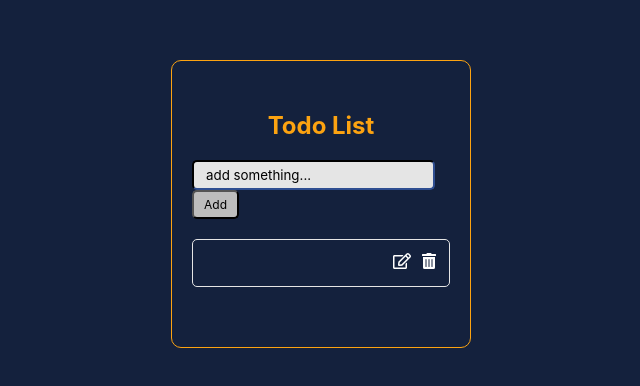
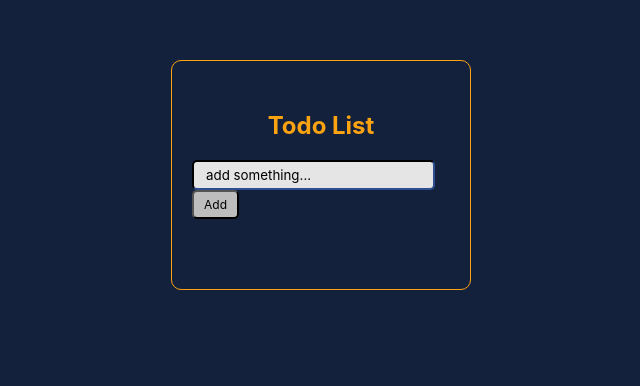
Before and after one commit to EmadNova/TodoList2, a React (Create React App) app: page / in a window 1280 px wide. Shown: the part 140-526 px from the top of the page, without its empty margins (319-959 px from the left). Built offline with nearby package versions, Linux system fonts and the light colour scheme.

Commit message:
add fixed

```diff
--- a/src/App.js
+++ b/src/App.js
@@ -14,12 +14,13 @@ const App = () => {
     const [input, setInput] = useState("");
 
     const [task, setTask] = useState([{
-        id: {uuid},
+        id: "",
         number: "",
-        data: {input},
+        data: "",
     }]);
 
     //Helper Functions
+
 
     const inputHandler = (e) => {
         setInput(e.target.value)
@@ -31,9 +32,12 @@ const App = () => {
         if (input.length === 0) {
             alert("Oh, so you dont have any...!?")
         } else {
-            setTask(prevState => [...prevState, task.data])
+            setTask(prevState => [...prevState, {
+                id: uuid(),
+                number: task.length,
+                data: input,
+            }])
         }
-
         setInput("");
     }
 
@@ -55,7 +59,7 @@ const App = () => {
                 </div>
                 <div className={styles.allTask}>
                     <ul className={styles.newTask}>
-                        {task.map(tasks => <Task key={task.id} number={task.number} data={task.data}/>)}
+                        {task.map(task => <Task key={task.id} number={task.number} data={task.data}/>)}
                     </ul>
                 </div>
             </div>
--- a/src/component/Task.js
+++ b/src/component/Task.js
@@ -8,8 +8,11 @@ import {FaRegEdit, FaTrashAlt} from "react-icons/fa";
 
 
 const Task = (props) => {
+
+
     return (
         <div>
+            {props.data !== "" ?
                 <li>
                     <span className={styles.taskID}>{props.number}</span>
                     <h3>{props.data}</h3>
@@ -18,6 +21,7 @@ const Task = (props) => {
                         <span className={styles.dltBTN}><FaTrashAlt/></span>
                     </div>
                 </li>
+                : null}
         </div>
     );
 };
```
Lines whose indentation alone changed are shown as unchanged.
